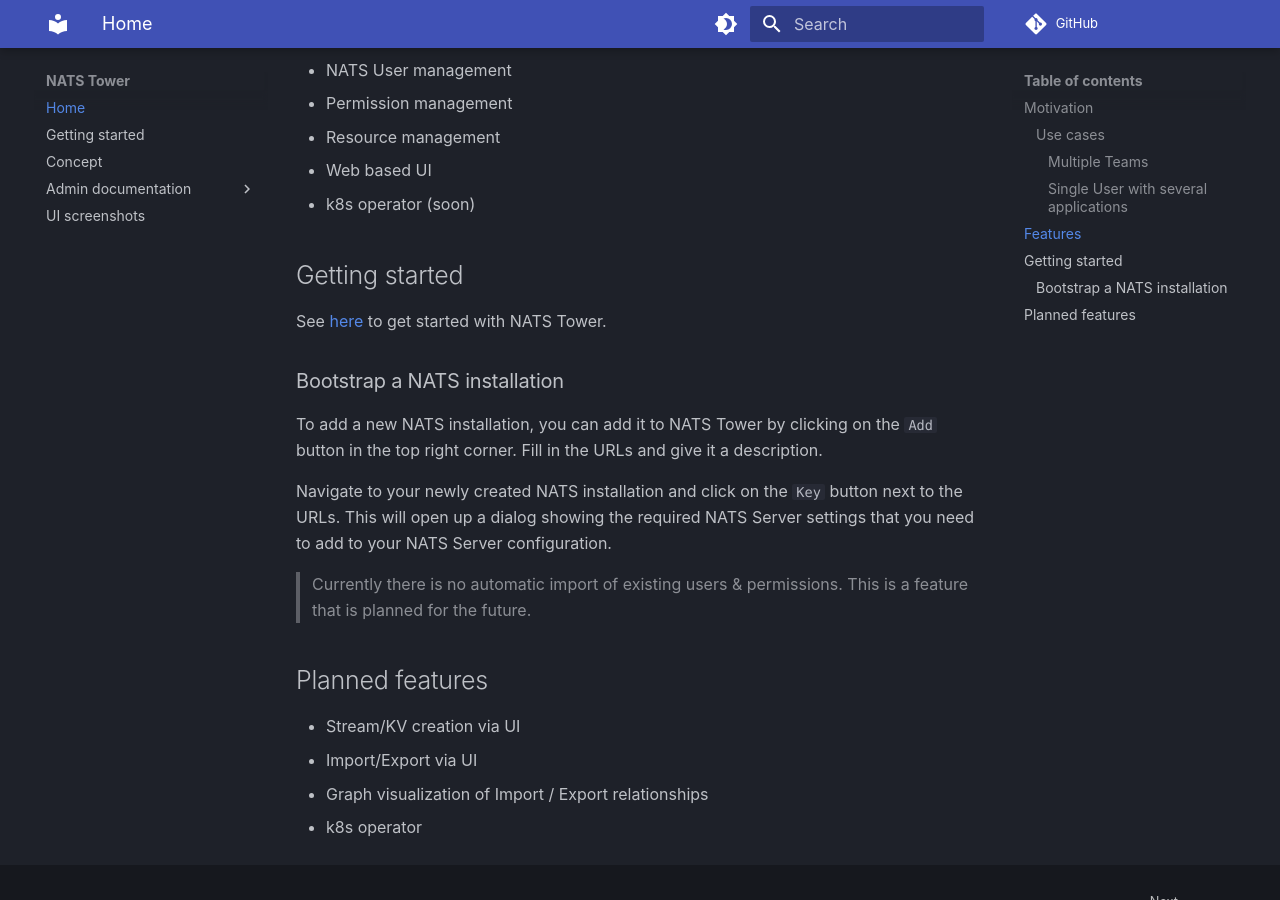
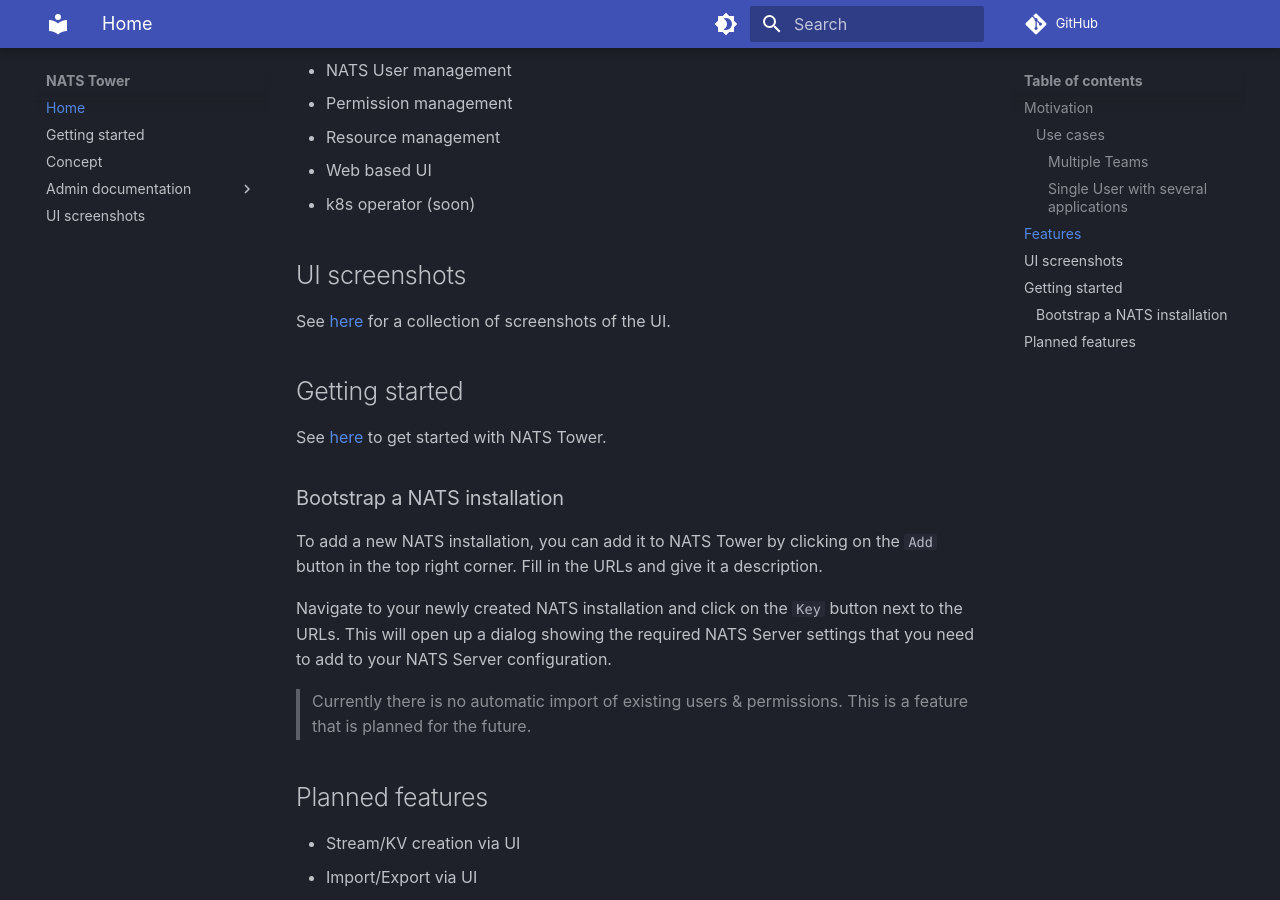
Before and after one commit to nats-tower/nats-tower, an MkDocs documentation site: the page built from docs/index.md, in a window 1280 px wide and 900 px high, scrolled down 1249 px. Built offline with MkDocs 1.6.1 and Material for MkDocs 9.7.7, drawn with Linux system fonts in a browser that asks for light colours; comment, search, counter and statistics services are not loaded.

Commit message:
doc update

```diff
--- a/docs/index.md
+++ b/docs/index.md
@@ -40,6 +40,10 @@
 - Web based UI
 - k8s operator (soon)
 
+## UI screenshots
+
+See [here](./ui/index.md) for a collection of screenshots of the UI.
+
 ## Getting started
 
 See [here](./getting_started/index.md) to get started with NATS Tower.
```
Also changed, not shown: README.md (+1 -1 lines).
